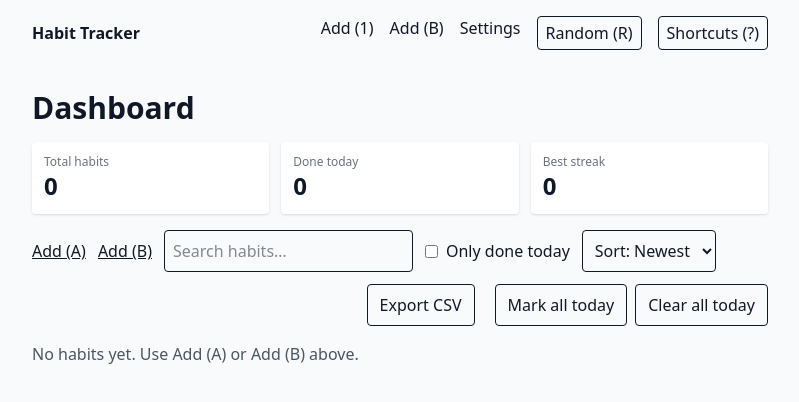
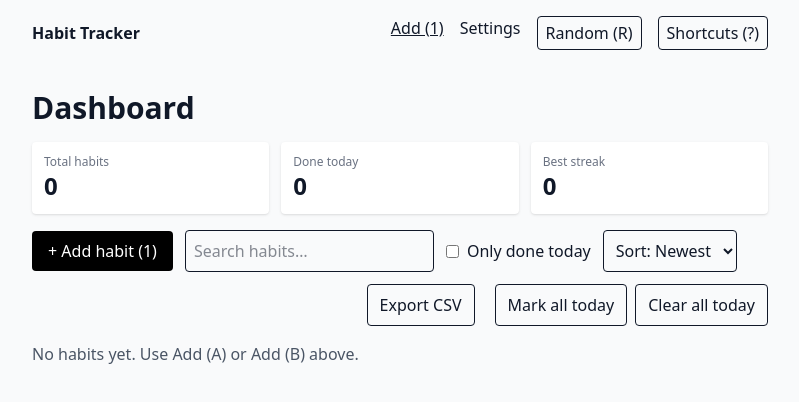
Before and after one commit to MihaKlancnik/Habit-Tracker, a SvelteKit app: page / in a window 1280 px wide. Shown: the top 402 px of the page, without its empty margins (240-1039 px from the left). Built offline with nearby package versions, Linux system fonts and the light colour scheme.

Commit message:
Enhance navigation and styling for habit addition; update A/B testing comments

```diff
--- a/src/routes/+layout.svelte
+++ b/src/routes/+layout.svelte
@@ -48,8 +48,7 @@
   <header class="max-w-3xl mx-auto px-4 py-4 flex items-center justify-between">
     <a href="/" class="font-semibold">Habit Tracker</a>
     <nav class="flex gap-4">
-  <a href="/add">Add (1)</a>
-      <a href="/add-b">Add (B)</a>
+  <a class="underline" href="/add">Add (1)</a>
       <a href="/settings">Settings</a>
       <button type="button" class="rounded border px-2 py-1" on:click={goRandom}>Random (R)</button>
       <button type="button" class="rounded border px-2 py-1" on:click={() => (showHelp = !showHelp)} aria-haspopup="dialog">Shortcuts (?)</button>
@@ -65,7 +64,7 @@
     <div class="bg-white dark:bg-gray-800 text-gray-900 dark:text-gray-100 rounded shadow p-4 w-full max-w-md">
       <h2 class="text-lg font-semibold mb-2">Keyboard shortcuts</h2>
       <ul class="list-disc pl-5 space-y-1">
-  <li><strong>1</strong> — Add habit</li>
+        <li><strong>1</strong> — Add habit</li>
         <li><strong>R</strong> — Random habit</li>
         <li><strong>?</strong> — Toggle this help</li>
       </ul>
--- a/src/routes/+page.svelte
+++ b/src/routes/+page.svelte
@@ -70,8 +70,7 @@
 
 <!-- Controls -->
 <div class="mb-4 flex flex-wrap gap-3 items-center">
-  <a class="underline" href="/add">Add (A)</a>
-  <a class="underline" href="/add-b">Add (B)</a>
+  <a class="rounded bg-black text-white px-4 py-2" href="/add">+ Add habit (1)</a>
 
   <input class="rounded border p-2" placeholder="Search habits…" bind:value={q} />
   <label class="flex items-center gap-2">
--- a/src/routes/add-b/+page.svelte
+++ b/src/routes/add-b/+page.svelte
@@ -1,4 +1,8 @@
 <script lang="ts">
+  // Note: This route is kept for future A/B testing but hidden from navigation.
+  // You can disable it entirely by redirecting to /add below.
+  // import { goto } from '$app/navigation';
+  // goto('/add');
   import { habits, type Habit } from '$lib/stores/habits';
   import { goto } from '$app/navigation';
 
```
